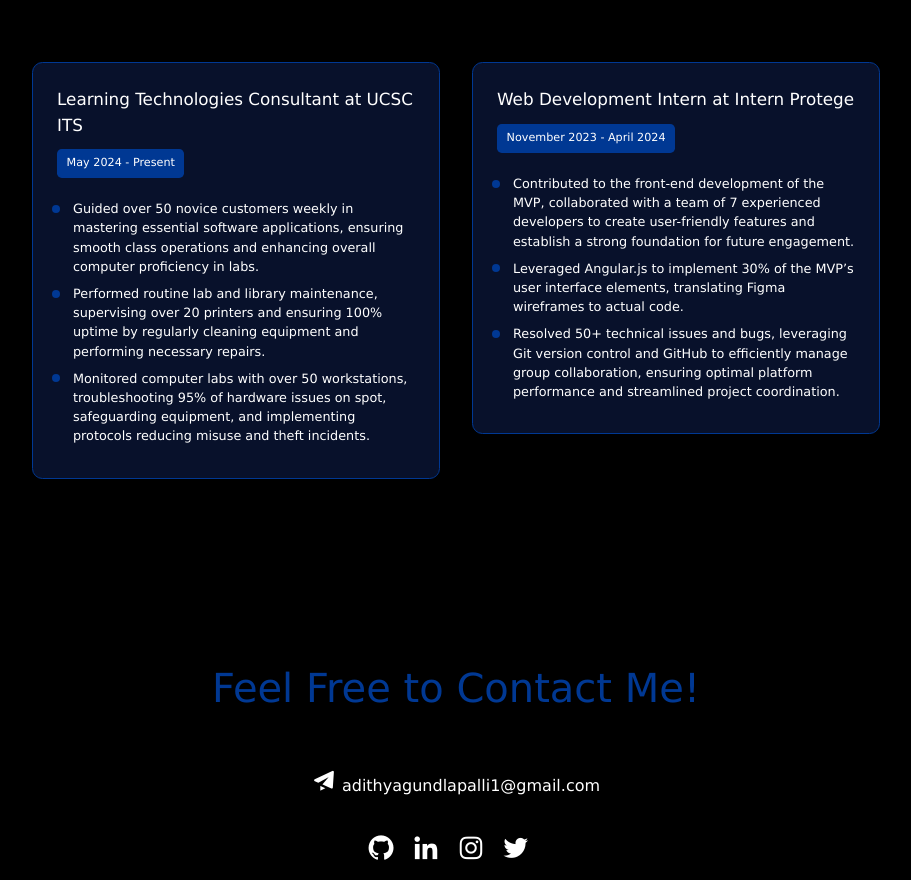
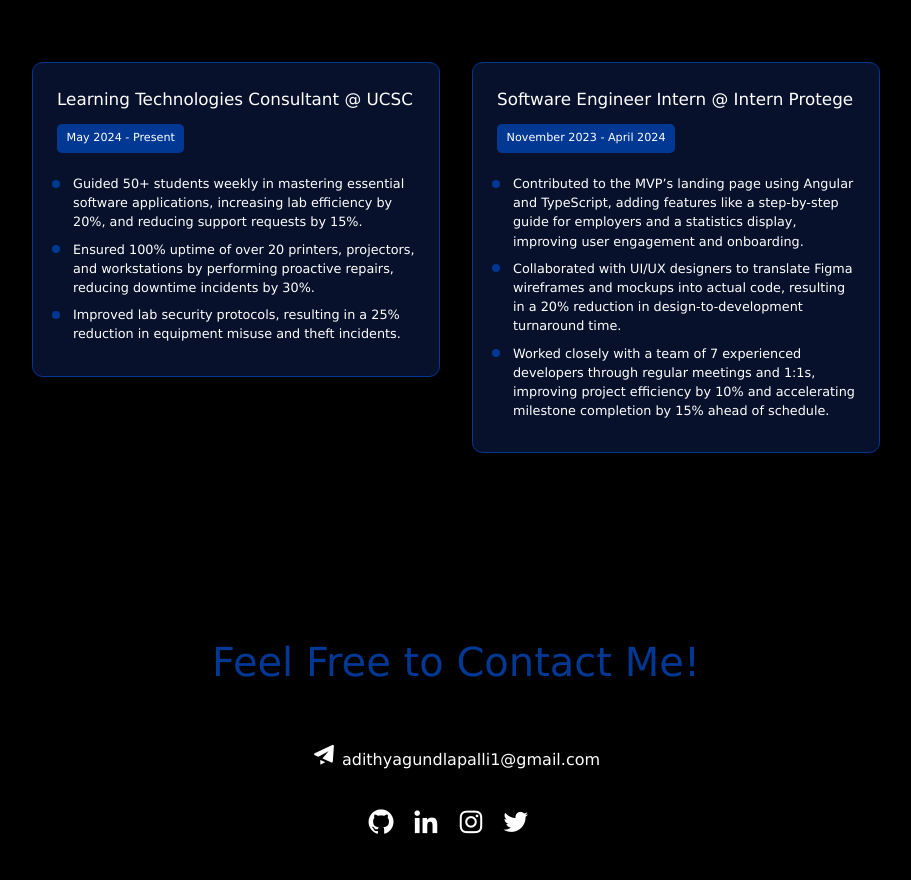
Before and after one commit to adithyagundlapalli/Portfolio, a React (Vite) app: page / in a window 1280 px wide. Shown: the part 1554-2434 px from the top of the page, without its empty margins (184-1095 px from the left). Built offline with nearby package versions, Linux system fonts and the light colour scheme.

Commit message:
Updated job descriptions.

```diff
--- a/src/common/data.js
+++ b/src/common/data.js
@@ -40,21 +40,21 @@
 
 export const WORK_EXPERIENCE = [
   {
-    title: "Learning Technologies Consultant at UCSC ITS",
+    title: "Learning Technologies Consultant @ UCSC",
     date: "May 2024 - Present",
     responsibilities: [
-      "Guided over 50 novice customers weekly in mastering essential software applications, ensuring smooth class operations and enhancing overall computer proficiency in labs.",
-      "Performed routine lab and library maintenance, supervising over 20 printers and ensuring 100% uptime by regularly cleaning equipment and performing necessary repairs.",
-      "Monitored computer labs with over 50 workstations, troubleshooting 95% of hardware issues on spot, safeguarding equipment, and implementing protocols reducing misuse and theft incidents.",
+      "Guided 50+ students weekly in mastering essential software applications, increasing lab efficiency by 20%, and reducing support requests by 15%.",
+      "Ensured 100% uptime of over 20 printers, projectors, and workstations by performing proactive repairs, reducing downtime incidents by 30%.",
+      "Improved lab security protocols, resulting in a 25% reduction in equipment misuse and theft incidents.",
     ],
   },
   {
-    title: "Web Development Intern at Intern Protege",
+    title: "Software Engineer Intern @ Intern Protege",
     date: "November 2023 - April 2024",
     responsibilities: [
-      "Contributed to the front-end development of the MVP, collaborated with a team of 7 experienced developers to create user-friendly features and establish a strong foundation for future engagement.",
-      "Leveraged Angular.js to implement 30% of the MVP’s user interface elements, translating Figma wireframes to actual code.",
-      "Resolved 50+ technical issues and bugs, leveraging Git version control and GitHub to efficiently manage group collaboration, ensuring optimal platform performance and streamlined project coordination.",
+      "Contributed to the MVP’s landing page using Angular and TypeScript, adding features like a step-by-step guide for employers and a statistics display, improving user engagement and onboarding.",
+      "Collaborated with UI/UX designers to translate Figma wireframes and mockups into actual code, resulting in a 20% reduction in design-to-development turnaround time.",
+      "Worked closely with a team of 7 experienced developers through regular meetings and 1:1s, improving project efficiency by 10% and accelerating milestone completion by 15% ahead of schedule.",
     ],
   },
 ];
```
